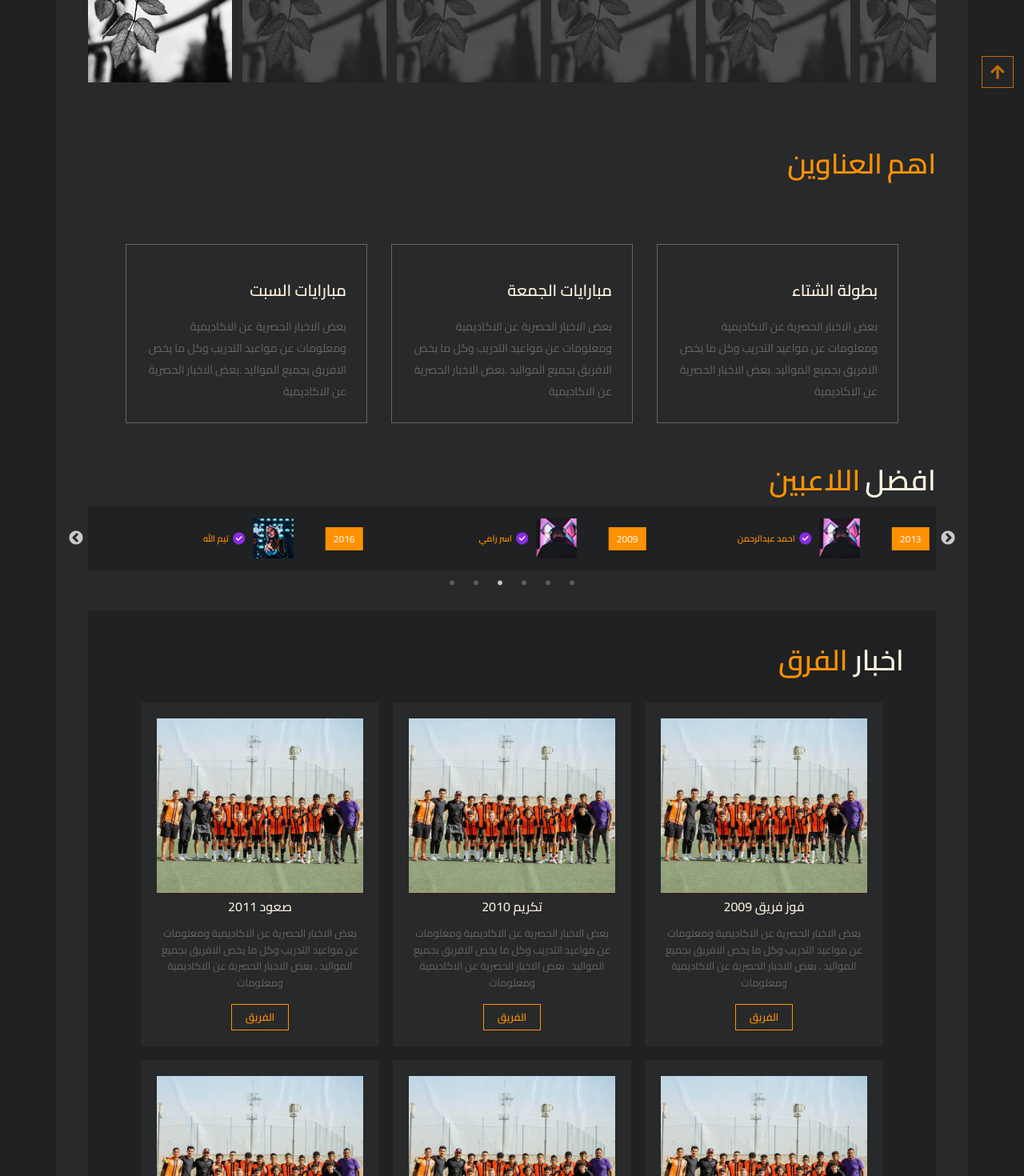
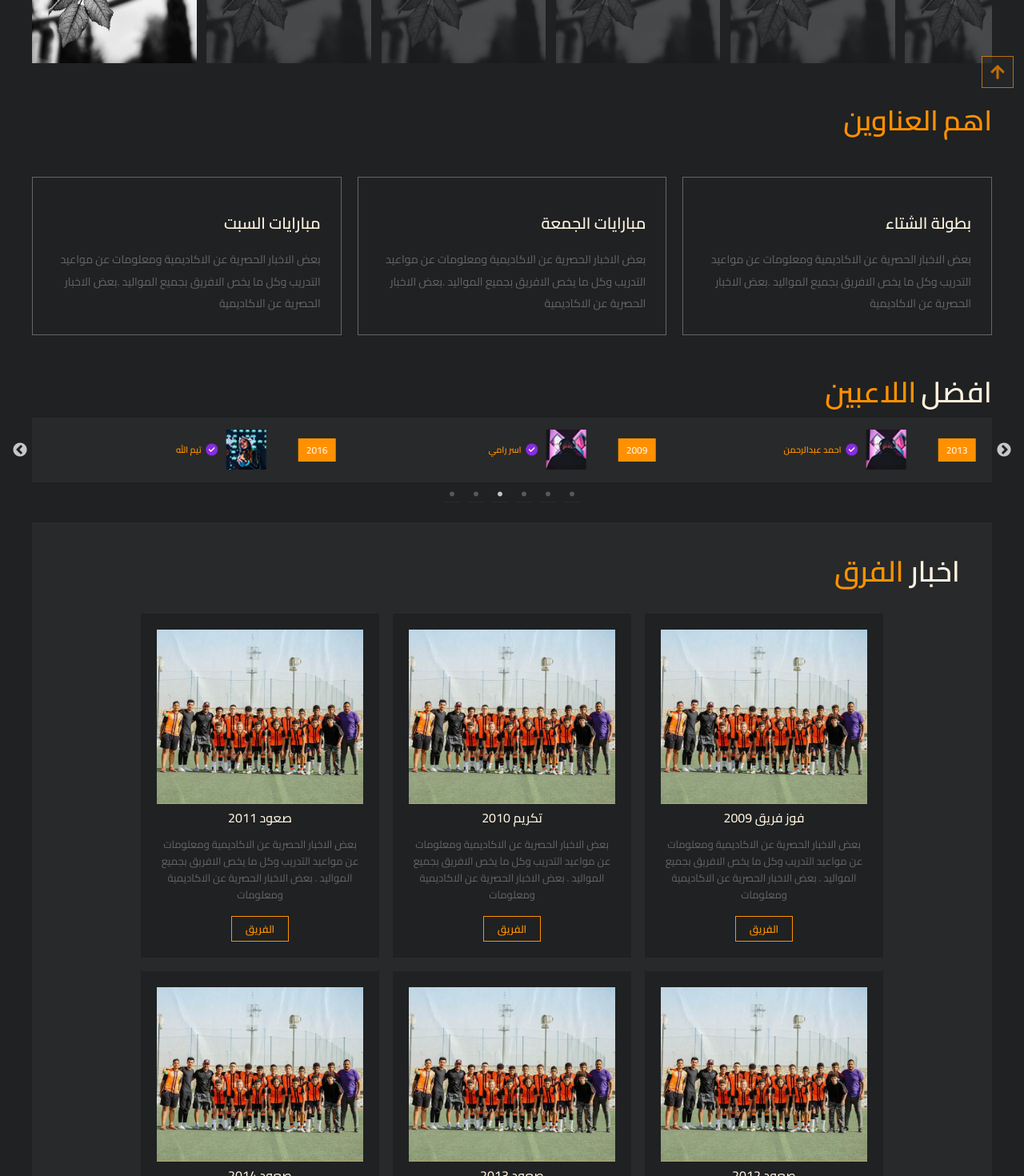
Before and after one commit to 1OmarTarek1/FutureFc, a React (Create React App) app: page /FutureFc/News in a window 1280 px wide. Shown: the part 740-2210 px from the top of the page at 80% size. Built offline with nearby package versions, Linux system fonts and the light colour scheme.

Commit message:
edit all style in web

```diff
--- a/src/components/Card/Card.css
+++ b/src/components/Card/Card.css
@@ -9,10 +9,10 @@
     display: flex;
     flex-direction: column;
     flex: 1 ;
-    background-color: var(--container-bg-color);
+    background-color: var(--body-bg-color);
     border-radius:calc( var(--border-radius-primary) / 2);
     padding: calc(var(--padding-primary) / 2);
-    border: 1px solid var(--body-bg-color);
+    border: 1px solid var(--container-bg-color);
     transition: .2s all;
     margin: 0;
     cursor: default;
--- a/src/components/Container/Container.css
+++ b/src/components/Container/Container.css
@@ -1,40 +1,24 @@
 .main-container{
     padding: var(--padding-primary);
-    background-color: var(--container-bg-color);
+    background-color: var(--body-bg-color);
     border-radius: var(--border-radius-primary);
     color: var(--color-light);
 }
 
 
-/* @media (  max-width: 1280px )   {
-    .container-xl,
-    .container-lg,
-    .container-md,
-    .container-sm,
+.container {
+    max-width: unset;
+    padding-top: 0;
+    padding-bottom: 0;
+    /* width: 100% !important; */
+    /* padding: 15px; */
+}
+
+/*
+@media (  min-width: 576px  ){
     .container {
-        max-width: 1200px !important ;
-    }
-}
-@media (  max-width: 992px  )   {
-    .container-lg,
-    .container-md,
-    .container-sm,
-    .container {
-        max-width: 960px ;
-    }
-
-
-}
-@media (  max-width: 768px  )   {
-    .container-md,
-    .container-sm,
-    .container {
-        max-width: 720px ;
-    }
-}
-@media (  max-width: 576px  )   {
-    .container-sm,
-    .container {
-        max-width: 540px ;
+        max-width: unset;
+        padding-top: 0;
+        padding-bottom: 0;
     }
 } */
--- a/src/components/SectionWrapper/SectionWrapper.css
+++ b/src/components/SectionWrapper/SectionWrapper.css
@@ -1,5 +1,5 @@
 .section-wrapper{
-    background-color: var(--body-bg-color);
+    background-color: var(--container-bg-color);
     border-radius: var(--border-radius-primary);
     padding: calc(var(--padding-primary));
     margin: calc(var(--margin-primary) - 25px) 0px;
--- a/src/components/TrainTimeCard/TrainTimeCard.css
+++ b/src/components/TrainTimeCard/TrainTimeCard.css
@@ -7,7 +7,7 @@
     flex-direction: row;
     justify-content: space-between;
     gap: 15px;
-    padding: 20px 0px;
+    padding: 20px 0;
     position: relative;
     border-bottom: 1px solid var(--color-dark);
     background-color: var(--body-bg-color);
--- a/src/sections/GamingLibrary/GamingLibrary.css
+++ b/src/sections/GamingLibrary/GamingLibrary.css
@@ -2,9 +2,13 @@
     margin-bottom: var(--margin-primary);
     position: relative;
 }
-.gaming-library-cards{
+.SomeTeams .gaming-library-cards{
     display: flex;
     flex-wrap: wrap;
+    padding-inline: 20px;
+    padding-bottom: 20px;
+    background-color: var(--body-bg-color);
+
 }
 
 
--- a/src/sections/GamingLibrary/GamingLibrary.js
+++ b/src/sections/GamingLibrary/GamingLibrary.js
@@ -26,7 +26,7 @@ const GamingLibrary = () => {
 
     return(
         <>
-        <div className='section-media'
+        <div className='section-media SomeTeams'
                 id='SomeTeams'
                 data-aos="fade">
             <SectionWrapper>
--- a/src/sections/MostPopular/FirstNews/newsOne/css/sandbox.css
+++ b/src/sections/MostPopular/FirstNews/newsOne/css/sandbox.css
@@ -5,7 +5,8 @@
   .sandbox {
     margin-left: auto;
     margin-right: auto;
-    max-width: 67rem;
+    max-width: 100%;
+    /* max-width: 67rem; */
   }
 }
 .sandbox__carousel {
--- a/src/sections/MostPopular/FourthNews/FourthNews.js
+++ b/src/sections/MostPopular/FourthNews/FourthNews.js
@@ -25,7 +25,7 @@ const FourthNews = () =>{
 
         <>
         <div className='vidCard'
-        style={{direction:"rtl", backgroundColor:"var(--container-bg-color)",padding:"10px 10px 10px 10px",marginBottom:"30px"}}>
+        style={{direction:"rtl", backgroundColor:"var(--body-bg-color)",padding:"10px 10px 10px 10px",marginBottom:"30px"}}>
             <h5>كلمة رئيس النادي :</h5>
             <span style={{fontSize:"12.5px", color:"var(--color-light-dark)"}}>رسالة رئيس النادي الموجه لادارة البطولة</span>
 
--- a/src/sections/MostPopular/SecondNews/secondNews.css
+++ b/src/sections/MostPopular/SecondNews/secondNews.css
@@ -1,15 +1,22 @@
+.newsTwo {
+background-color: var(--body-bg-color);
+margin-left: 20px;
+}
 .newsTwo .how-start-live {
     display: flex;
     flex-direction: column;
     align-items: center;
+    /* margin-left: 30px; */
+    padding-inline: 20px;
+    padding-bottom: 20px;
+    background-color: var(--body-bg-color);
     cursor: default;
-    background-color: var(--container-bg-color);
-    margin-left: 30px;
 }
 .newsTwo .how-start-live .all-info-cards{
     display: flex;
     flex-direction: column;
     align-items: center;
+    margin-bottom: 0;
 }
 .newsTwo .how-to-start-title {
     margin: 25px 0 0 0;
--- a/src/sections/News/HowStartLive/HowStartLive.css
+++ b/src/sections/News/HowStartLive/HowStartLive.css
@@ -3,15 +3,15 @@
     justify-content: center;
     gap: 6px;
     font-size: 35px;
-    margin: var(--margin-primary) 0px;
+    margin: 20px 0;
     color: var(--active-color);
 }
 
 
 .all-info-cards{
     display: flex;
-    justify-content: center;
-    gap: 30px;
+    justify-content: space-between;
+    gap: 20px;
     margin-bottom: var(--margin-primary);
 }
 
@@ -51,7 +51,7 @@
 
 .info-card p{
     font-size: 14px;
-    max-width: 250px;
+    max-width: 100%;
     margin-bottom: 0;
     line-height: 1.7rem;
     transition: .3s;
--- a/src/sections/News/TrainTime/TrainTime.css
+++ b/src/sections/News/TrainTime/TrainTime.css
@@ -19,7 +19,8 @@
     flex-direction: column;
     position: relative;
     overflow-y: scroll;
-    padding: 0px;
+    padding: 0 20px 20px 20px;
+    background-color: var(--body-bg-color);
 }
 .TrainTime-page .training-time-cards::-webkit-scrollbar{
     width: 0;
--- a/src/sections/Sidebar/Sidebar.jsx
+++ b/src/sections/Sidebar/Sidebar.jsx
@@ -63,15 +63,15 @@ const Sidebar = () => {
                 <ul className='sideBarItems'>
                     {/* for making active class not make error */}
                     <li className="notItem item activeSidebarItem d-none"></li>
-                    <HashLink to={"/"}>
-                        <li className="item ">
+                    <HashLink to={"/"} onClick={handelClick}>
+                        <li className="item">
                             <span>
                                 <i className="fa-solid fa-house" />
                                 <span>Home</span>
                             </span>
                         </li>
                     </HashLink>
-                    <HashLink to={"/#News"}>
+                    <HashLink to={"/#News"} onClick={handelClick}>
                         <li className="item">
                             <span>
                                 <i className="fa-regular fa-newspaper" />
@@ -79,7 +79,7 @@ const Sidebar = () => {
                             </span>
                         </li>
                     </HashLink>
-                    <HashLink to={"/Training#TrainingTime"}>
+                    <HashLink to={"/Training#TrainingTime"} onClick={handelClick}>
                         <li className="item">
                             <span>
                                 <i className="fa-solid fa-calendar-days" />
@@ -87,7 +87,7 @@ const Sidebar = () => {
                             </span>
                         </li>
                     </HashLink>
-                    <HashLink to={"/Contact#SubscribePlans"}>
+                    <HashLink to={"/Contact#SubscribePlans"} onClick={handelClick}>
                         <li className="item">
                             <span>
                                 <i className="fa-solid fa-user-plus" />
@@ -95,7 +95,7 @@ const Sidebar = () => {
                             </span>
                         </li>
                     </HashLink>
-                    <HashLink to={"/Else/About"}>
+                    <HashLink to={"/Else/About"} onClick={handelClick}>
                         <li className="item">
                             <span>
                                 <i className="fa-solid fa-circle-exclamation" />
```
